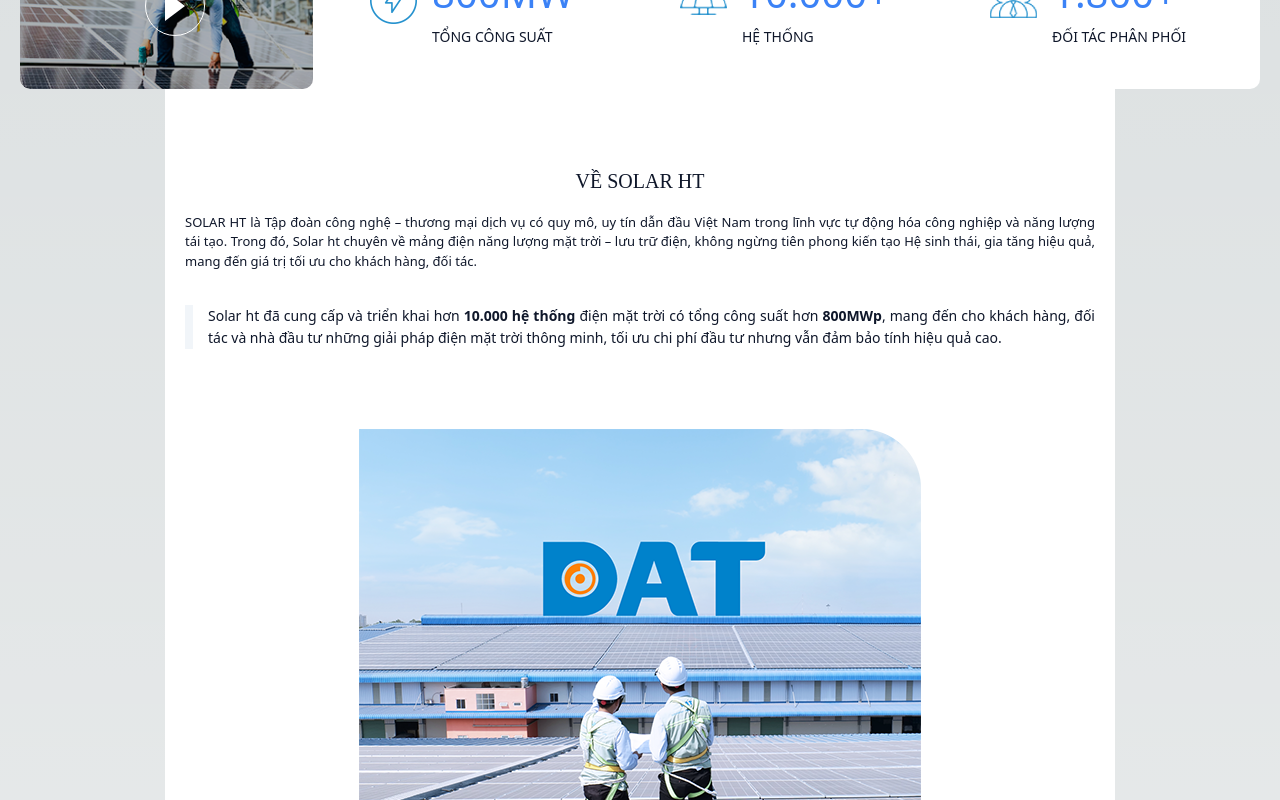
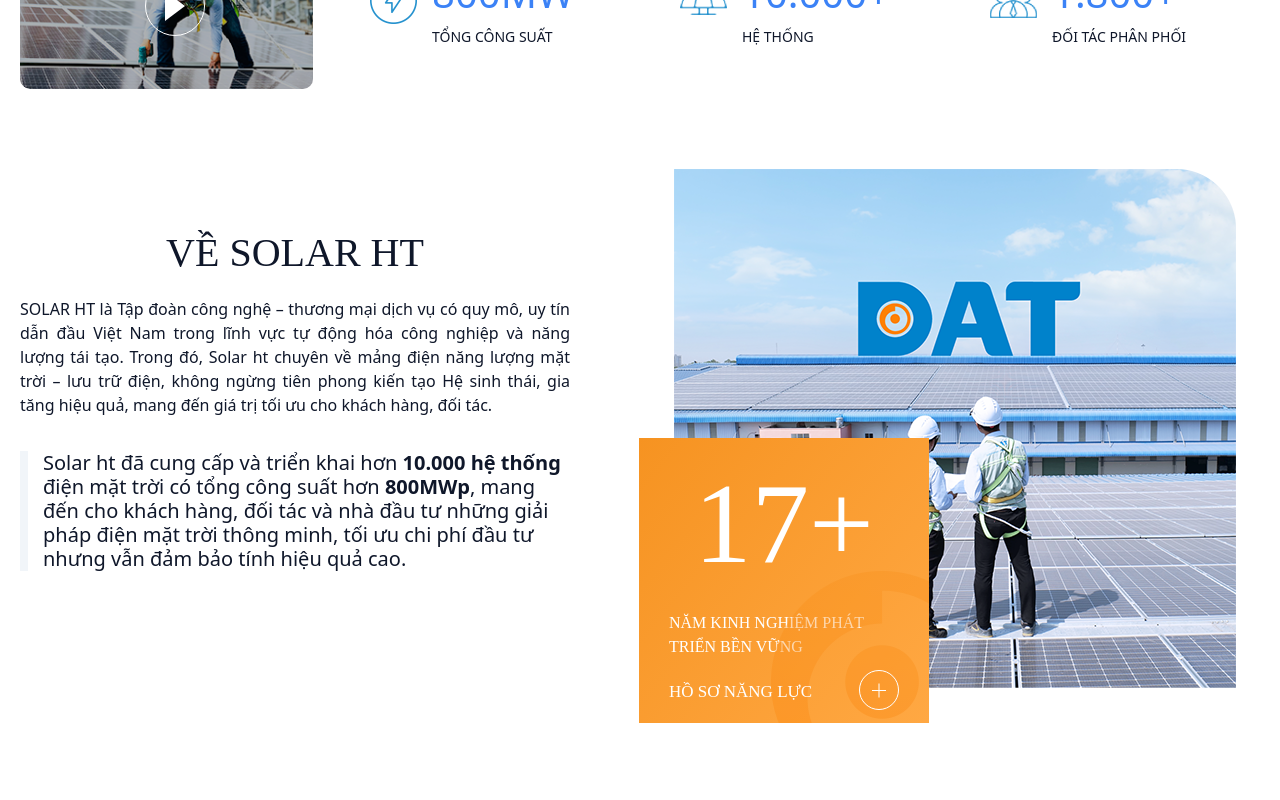
Before and after one commit to phamvietptc/solar-power, a Next.js app: page / in a window 1280 px wide. Shown: the part 820-1620 px from the top of the page. Built offline with nearby package versions, Linux system fonts and the light colour scheme.

Commit message:
27/12/2023

```diff
--- a/src/app/globals.css
+++ b/src/app/globals.css
@@ -16,7 +16,7 @@
   }
 }
 
-body {
+/* body {
   color: rgb(var(--foreground-rgb));
   background: linear-gradient(
       to bottom,
@@ -24,4 +24,4 @@
       rgb(var(--background-end-rgb))
     )
     rgb(var(--background-start-rgb));
-}
+} */
--- a/src/app/layout.js
+++ b/src/app/layout.js
@@ -63,16 +63,16 @@
         className={cx(
           inter.variable,
           manrope.variable,
-          "font-mr bg-light dark:bg-dark"
+          " bg-white "
         )}
       >
-        <Script id="theme-switcher" strategy="beforeInteractive">
+        {/* <Script id="theme-switcher" strategy="beforeInteractive">
           {`if (localStorage.getItem('theme') === 'dark' || (!('theme' in localStorage) && window.matchMedia('(prefers-color-scheme: dark)').matches)) {
     document.documentElement.classList.add('dark')
   } else {
     document.documentElement.classList.remove('dark')
   }`}
-        </Script>
+        </Script> */}
         <Header />
         <div className=" w-auto max-w-950px mx-auto px-0 ">
           <div className=" mt-60px ">
--- a/src/app/page.js
+++ b/src/app/page.js
@@ -125,11 +125,11 @@
       </section>
 
       {/* about */}
-      <section className=" pb-10 pt-30px w-screen relative -ml-50vw left-1/2 overflow-hidden bg-no-repeat bg-cover ">
-        <div className=" max-w-950px mx-auto px-10px before:content-['.'] before:block before:overflow-hidden before:invisible before:w-0 before:h-0 ">
-          <div className=" w-full flex justify-center mb-30px text-center float-left px-10px before:content-['.'] before:block before:overflow-hidden before:invisible before:w-0 before:h-0 after:clear-both ">
-            <div className=" text-13px ">
-              <h2 className=" text-xl text-slate-900 font-normal uppercase leading-1.2 font-segoe mb-5 ">
+      <section className=" md:pb-40 pb-10 pt-30px w-screen relative -ml-50vw left-1/2 overflow-hidden bg-no-repeat bg-cover ">
+        <div className=" md:max-w-7xl max-w-950px mx-auto px-10px before:content-['.'] before:block before:overflow-hidden before:invisible before:w-0 before:h-0 ">
+          <div className=" md:w-1/2 md:m-0 w-full flex justify-center mb-30px text-center float-left px-10px before:content-['.'] before:block before:overflow-hidden before:invisible before:w-0 before:h-0 after:clear-both ">
+            <div className=" text-13px md:text-base md:pt-60px md:pr-60px ">
+              <h2 className=" md:text-40px text-xl text-slate-900 font-normal uppercase leading-1.2 font-segoe mb-5 ">
                 VỀ SOLAR HT
               </h2>
               <p className=" text-justify mb-6 text-slate-900 ">
@@ -140,7 +140,7 @@
                 tạo Hệ sinh thái, gia tăng hiệu quả, mang đến giá trị tối ưu cho
                 khách hàng, đối tác.
               </p>
-              <div className=" text-sm leading-22px text-left pl-15px border-l-8 border-solid border-slate-100 inline-block mb-50px mt-10px text-slate-900 text-justify ">
+              <div className=" md:text-xl md:leading-6 text-sm leading-22px text-left pl-15px border-l-8 border-solid border-slate-100 inline-block mb-50px mt-10px text-slate-900 ">
                 Solar ht đã cung cấp và triển khai hơn <b>10.000 hệ thống</b>{" "}
                 điện mặt trời có tổng công suất hơn <b>800MWp</b>, mang đến cho
                 khách hàng, đối tác và nhà đầu tư những giải pháp điện mặt trời
@@ -149,23 +149,23 @@
               </div>
             </div>
           </div>
-          <div className=" w-full flex justify-center mb-30px text-center float-left px-10px before:content-['.'] before:block before:overflow-hidden before:invisible before:w-0 before:h-0 after:clear-both ">
+          <div className=" md:w-1/2 md:m-0 w-full flex justify-center mb-30px text-center float-left px-10px before:content-['.'] before:block before:overflow-hidden before:invisible before:w-0 before:h-0 after:clear-both ">
             <div className=" relative ">
               <img src="/images/home/about.png" alt="image" />
-              <div className=" pt-0 pr-10 pb-5 pl-30px bg-linear-gradient text-white absolute -bottom-35px -left-35px max-w-290px before:absolute before:right-0 before:border-b-0 before:bg-[url('/images/home/before_right.png')] before:content-[''] before:w-158px before:h-152px before:bottom-0 ">
-                <span className=" text-50px font-segoe leading-normal font-normal uppercase ">
+              <div className=" md:px-30px pt-0 pr-10 pb-5 pl-30px bg-linear-gradient text-white absolute -bottom-35px -left-35px max-w-290px before:absolute before:right-0 before:border-b-0 before:bg-[url('/images/home/before_right.png')] before:content-[''] before:w-158px before:h-152px before:bottom-0 ">
+                <span className=" md:text-115px text-50px font-segoe leading-normal font-normal uppercase ">
                   17+
                 </span>
-                <h4 className=" text-sm text-white font-segoe font-normal leading-19px uppercase mb-5 ">
+                <h4 className=" md:text-base md:text-left text-sm text-white font-segoe font-normal leading-19px uppercase mb-5 ">
                   NĂM kinh nghiệm phát triển bền vững
                 </h4>
                 <a
                   href="#"
-                  className=" text-xs font-segoe font-normal leading-19px uppercase relative text-white w-full inline-block cursor-pointer "
+                  className=" md:text-17px md:text-left text-xs font-segoe font-normal leading-19px uppercase relative text-white w-full inline-block cursor-pointer "
                   target="_blank"
                 >
                   hồ sơ năng lực
-                  <span className=" text-50px -right-5 w-10 h-10 border border-solid border-white absolute rounded-full -top-3 before:right-3 before:bottom-18px before:-rotate-90 before:content-[''] before:bg-white before:absolute before:h-1px before:w-14px before:z-10 after:right-3 after:top-1.2rem after:rotate-0 after:content-[''] after:bg-white after:absolute after:h-1px after:w-14px after:z-10 "></span>
+                  <span className=" md:right-0 md:-top-3 -right-5 w-10 h-10 border border-solid border-white absolute rounded-full -top-3 before:right-3 before:bottom-18px before:-rotate-90 before:content-[''] before:bg-white before:absolute before:h-1px before:w-14px before:z-10 after:right-3 after:top-1.2rem after:rotate-0 after:content-[''] after:bg-white after:absolute after:h-1px after:w-14px after:z-10 "></span>
                 </a>
               </div>
             </div>
--- a/tailwind.config.js
+++ b/tailwind.config.js
@@ -32,8 +32,10 @@
         "10px": "10px",
         "13px": "13px",
         "15px": "15px",
+        "17px": "17px",
         "40px": "40px",
         "50px": "50px",
+        "115px": "115px",
       },
       boxShadow: {
         rgba: "0 5px 54px rgba(0, 0, 0, 0.21)",
@@ -84,6 +86,7 @@
         auto: "auto",
       },
       maxWidth: {
+        "220px": "220px",
         "290px": "290px",
         "600px": "600px",
         "950px": "950px",
@@ -156,6 +159,7 @@
         "30px": "30px",
         "45px": "45px",
         "50px": "50px",
+        "60px": "60px",
         "70px": "70px",
       },
       borderRadius: {
```
